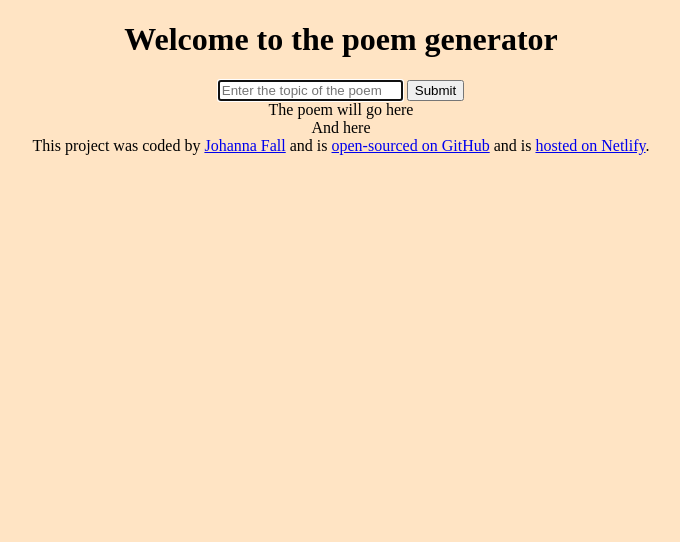
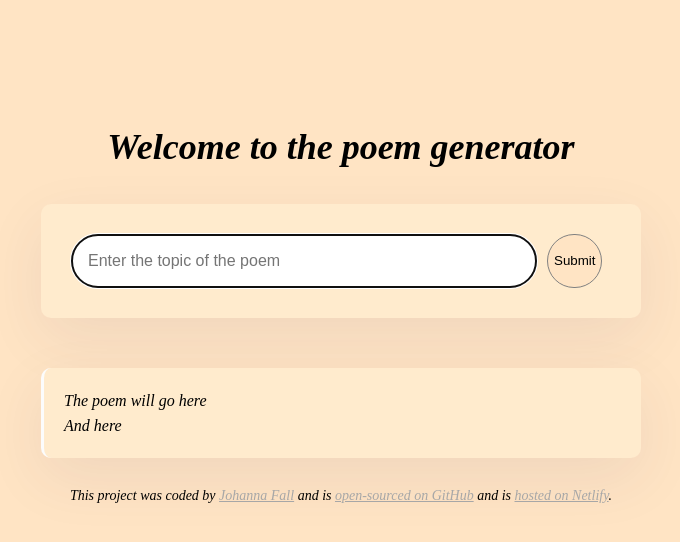
Before and after one commit to falljohanna/Poem-generator, a plain HTML site: page index.html in a window 1280 px wide. Shown: the whole page, without its empty margins (299-979 px from the left). Drawn offline with Linux system fonts and the light colour scheme.

Commit message:
Added styling

```diff
--- a/index.html
+++ b/index.html
@@ -7,6 +7,7 @@
     <title>AI poem generator</title>
 </head>
 <body>
+    <div class="container">
     <header>
     <h1>Welcome to the poem generator</h1>
     </header>
@@ -16,11 +17,13 @@
             <input type="text" placeholder="Enter the topic of the poem"
             autofocus
             required
-            autocomplete="off"/>
-            <input type="submit" name="" id="">
+            autocomplete="off"
+            class="instructions"
+            />
+            <input type="submit" class="submit-button">
         </form>
     </main>
-    <div>
+    <div class="poem">
         The poem will go here
         <br>
         And here
@@ -41,7 +44,7 @@
         target="_blank">
         hosted on Netlify</a>.
     </footer>
-
+</div>
     <script src="src/index.js"></script>
 </body>
 </html>
--- a/src/style.css
+++ b/src/style.css
@@ -1,4 +1,66 @@
 body {
+    background:bisque;
+    font-family: 'Times New Roman', Times, serif;
+    font-style: italic;
+}
+
+header {
+    margin-bottom: 30px;
+}
+
+h1 {
     text-align: center;
-    background:bisque
+    font-weight: 800px;
+    font-size: 36px;
+    line-height: 1.5;
 }
+
+form {
+    padding: 30px;
+    background-color: blanchedalmond;
+    border-radius: 10px;
+    display: flex;
+    margin-bottom: 50px;
+    box-shadow: 0px 20px 60px rgba(65, 50, 100, 0.08);
+}
+
+footer {
+    text-align: center;
+    font-size: 14px;
+    margin-top: 30px;
+}
+
+a {
+    color: rgb(167, 167, 167);
+}
+.container {
+    margin:  120px auto;
+    max-width: 600px;
+}
+.poem {
+    font-size: 16px;
+    background-color: blanchedalmond;
+    padding: 20px;
+    line-height: 25px;
+    border-left: 3px solid rgb(252, 252, 252);
+    border-radius: 10px;
+    box-shadow: 0px 20px 60px rgba(65, 50, 100, 0.08);
+}
+
+.instructions {
+    padding: 16px;
+    border: 1px solid grey;
+    width: 80%;
+    font-size: 16px;
+    border-radius: 50px;
+    line-height: 20px;
+}
+
+.submit-button {
+    margin-left: 10px;
+    border: none;
+    border-radius: 50px;
+    background: bisque;
+    line-height: 20px;
+    border: 1px solid grey;
+}
```
